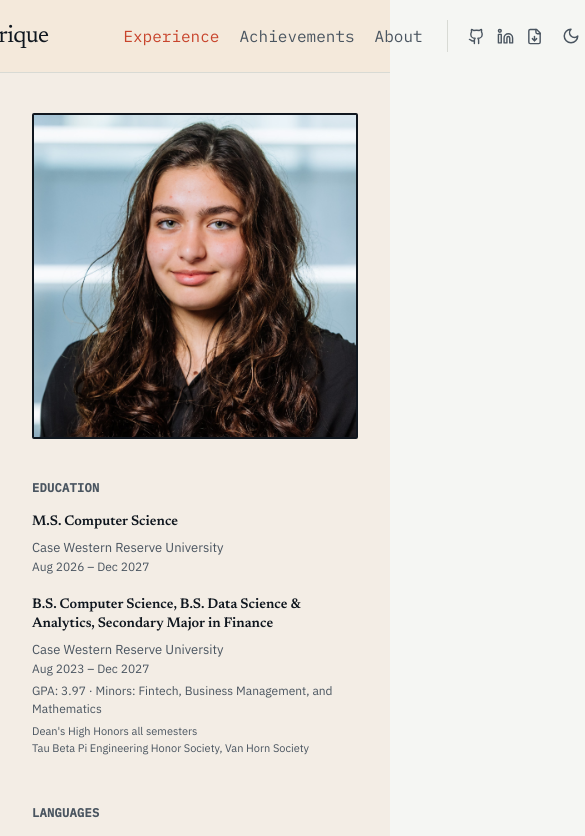
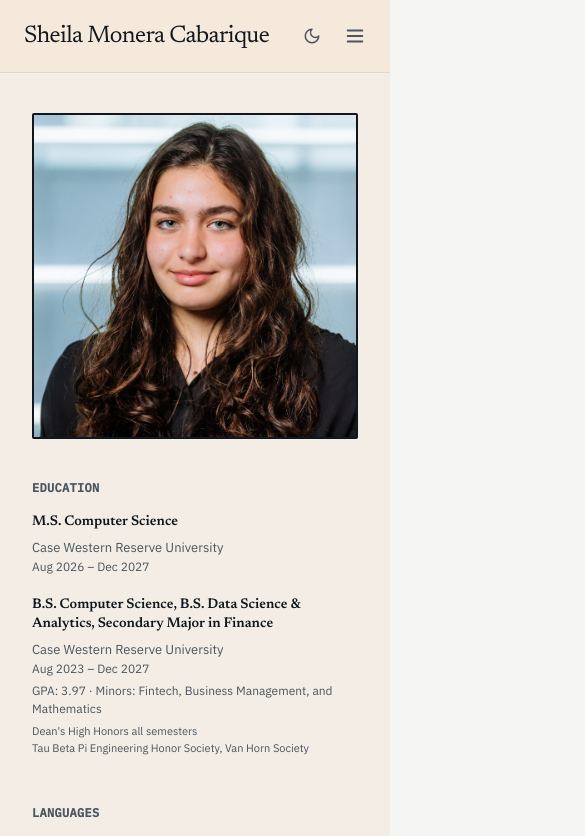
Before and after one commit to SheilaMonCa/sheila-moneracabarique-website, a Next.js app: page / in a window 390 px wide. Shown: the top 836 px of the page, 585 px wide, since content can reach past the window. Built offline with nearby package versions, Linux system fonts and the light colour scheme.

Commit message:
hamburger menu for mobile

```diff
--- a/components/Header.tsx
+++ b/components/Header.tsx
@@ -1,8 +1,9 @@
 "use client";
 
+import { useEffect, useState } from "react";
 import Link from "next/link";
 import { usePathname } from "next/navigation";
-import { Github, Linkedin, FileDown } from "lucide-react";
+import { Github, Linkedin, FileDown, Menu, X } from "lucide-react";
 import { ThemeToggle } from "./ThemeToggle";
 import { identity } from "@/data/identity";
 
@@ -14,20 +15,27 @@ const NAV_LINKS = [
 
 export function Header() {
   const pathname = usePathname();
+  const [mobileOpen, setMobileOpen] = useState(false);
+
+  // Close the mobile menu automatically whenever the route changes
+  useEffect(() => {
+    setMobileOpen(false);
+  }, [pathname]);
 
   return (
     <header className="border-b border-line" style={{ backgroundColor: 'var(--header-bg)' }}>
       <div className="flex flex-1 justify-center">
-        <div className="flex max-w-7xl flex-1 items-center justify-between px-6 py-5">
+        <div className="flex w-full max-w-7xl flex-1 flex-col">
+          <div className="flex items-center justify-between px-6 py-5">
             {/* Left side: name with sidebar alignment */}
-          <div className="w-80">
+            <div className="w-auto md:w-80">
               <Link href="/" className="font-display text-2xl tracking-tight">
                 {identity.name}
               </Link>
             </div>
 
-          {/* Right side: nav and socials */}
-          <nav className="flex items-center gap-6">
+            {/* Desktop nav and socials */}
+            <nav className="hidden items-center gap-6 md:flex">
               <ul className="flex items-center gap-5 font-mono text-base">
                 {NAV_LINKS.map((link) => {
                   const active = pathname === link.href;
@@ -76,6 +84,73 @@ export function Header() {
                 <ThemeToggle />
               </div>
             </nav>
+
+            {/* Mobile: theme toggle + hamburger */}
+            <div className="flex items-center gap-4 md:hidden">
+              <ThemeToggle />
+              <button
+                type="button"
+                onClick={() => setMobileOpen((open) => !open)}
+                aria-label={mobileOpen ? "Close menu" : "Open menu"}
+                aria-expanded={mobileOpen}
+                className="text-ink-soft transition-colors hover:text-ink"
+              >
+                {mobileOpen ? <X size={22} /> : <Menu size={22} />}
+              </button>
+            </div>
+          </div>
+
+          {/* Mobile dropdown panel */}
+          {mobileOpen && (
+            <div className="border-t border-line px-6 py-5 md:hidden">
+              <ul className="flex flex-col gap-4 font-mono text-base">
+                {NAV_LINKS.map((link) => {
+                  const active = pathname === link.href;
+                  return (
+                    <li key={link.href}>
+                      <Link
+                        href={link.href}
+                        aria-current={active ? "page" : undefined}
+                        className={active ? "transition-colors" : "text-ink-soft transition-colors hover:text-ink"}
+                        style={active ? { color: "var(--signal)" } : {}}
+                      >
+                        {link.label}
+                      </Link>
+                    </li>
+                  );
+                })}
+              </ul>
+
+              <div className="mt-5 flex items-center gap-5 border-t border-line pt-5">
+                <a
+                  href={identity.socialLinks.github}
+                  target="_blank"
+                  rel="noreferrer"
+                  aria-label="GitHub"
+                  className="text-ink-soft transition-colors hover:text-ink"
+                >
+                  <Github size={19} />
+                </a>
+                <a
+                  href={identity.socialLinks.linkedin}
+                  target="_blank"
+                  rel="noreferrer"
+                  aria-label="LinkedIn"
+                  className="text-ink-soft transition-colors hover:text-ink"
+                >
+                  <Linkedin size={19} />
+                </a>
+                <a
+                  href={identity.socialLinks.resume}
+                  download
+                  aria-label="Download resume"
+                  className="text-ink-soft transition-colors hover:text-ink"
+                >
+                  <FileDown size={19} />
+                </a>
+              </div>
+            </div>
+          )}
         </div>
       </div>
     </header>
--- a/data/experience.ts
+++ b/data/experience.ts
@@ -127,8 +127,8 @@ export const experience: Experience[] = [
     id: "ccc-frontend-lead",
     role: "Front End Project Lead",
     organization: "CWRU CCC (Collaborative Coding Club)",
-    startDate: "Jan 2024",
-    endDate: "Present",
+    startDate: "Jan 2025",
+    endDate: "May 2025",
     location: "Cleveland, OH",
     type: "Other",
     displayType: "Club",
```
Lines whose indentation alone changed are shown as unchanged.
